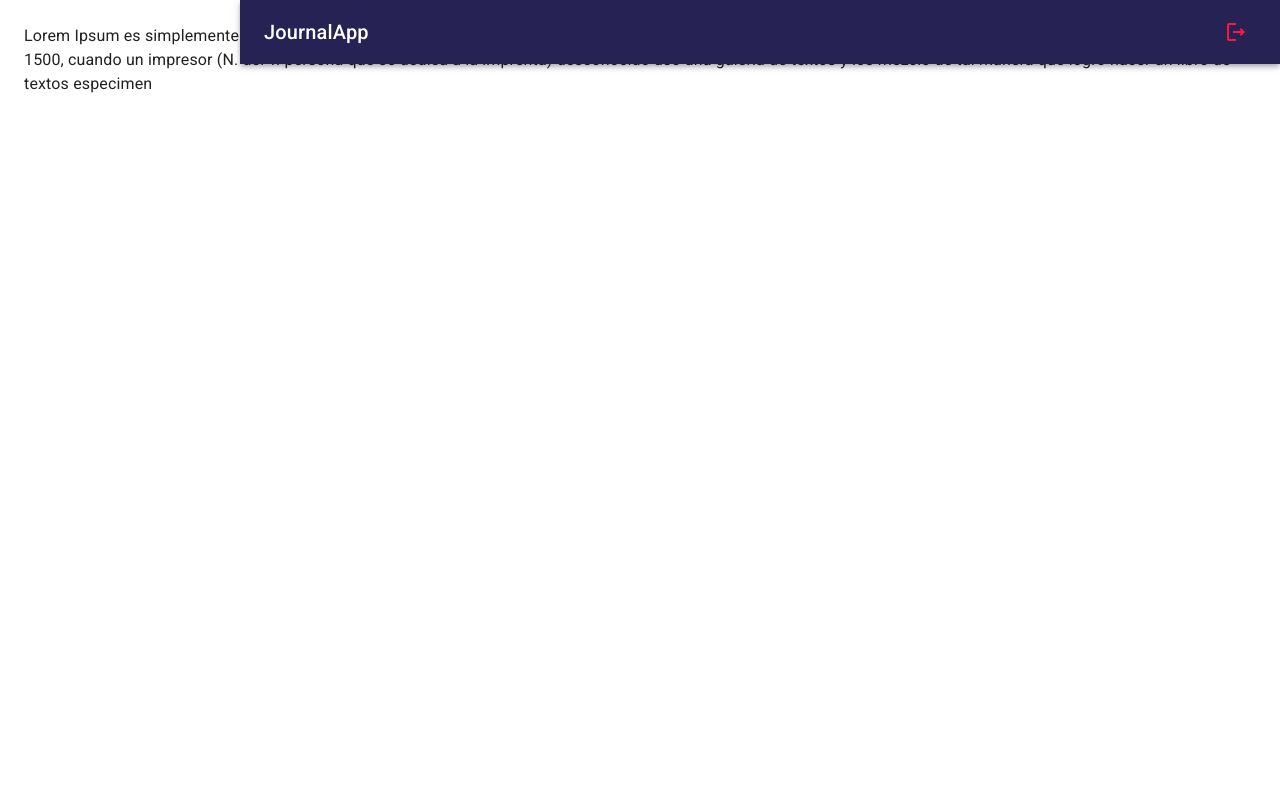
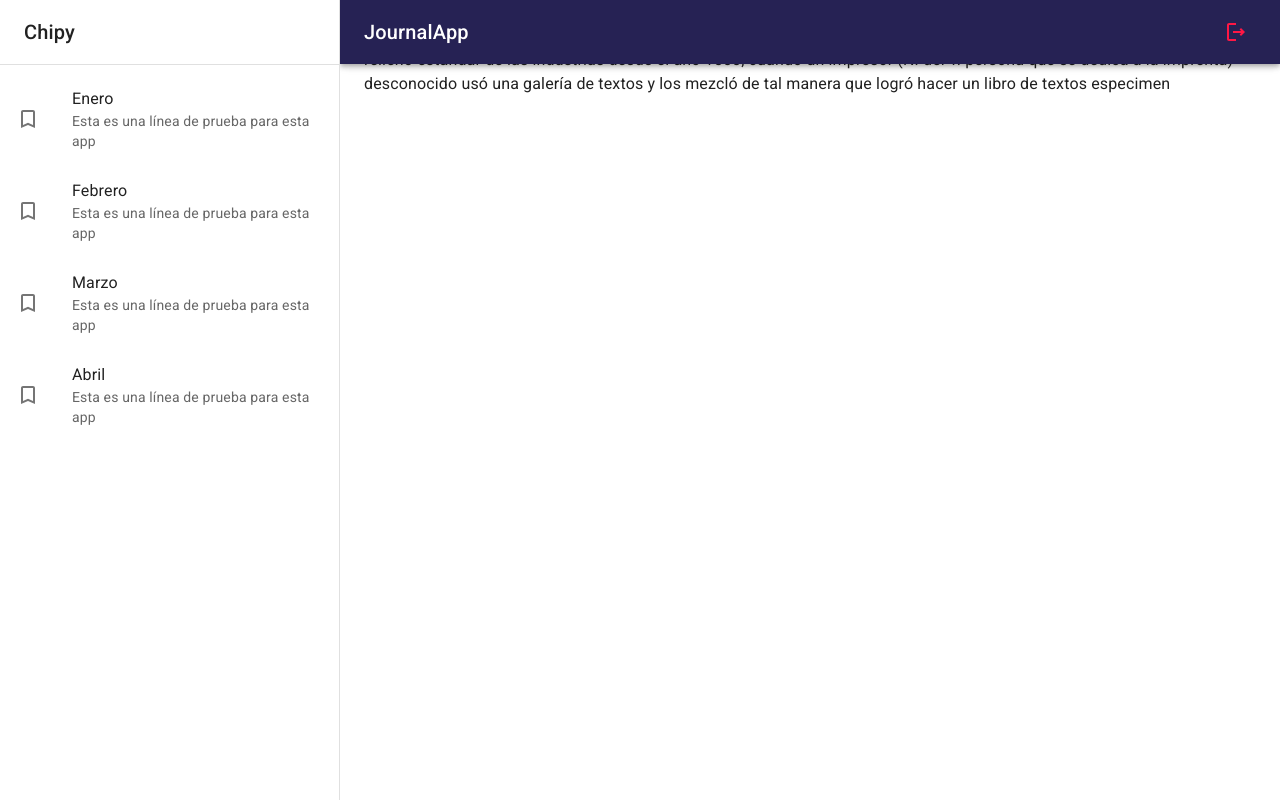
Before and after one commit to ssalgadoi/App-Journal-con-React, a React (Vite) app: page / in a window 1280 px wide. Built offline with nearby package versions, Linux system fonts and the light colour scheme.

Commit message:
Creo el SideBar

```diff
--- a/src/journal/components/NavBar.jsx
+++ b/src/journal/components/NavBar.jsx
@@ -1,4 +1,4 @@
-import { AppBar, Grid, IconButton, Toolbar, Typography, Box } from '@mui/material'
+import { AppBar,  IconButton, Toolbar, Typography, Box } from '@mui/material'
 import { LogoutOutlined, MenuOutlined } from '@mui/icons-material'
 
 export const Navbar = ({ drawerWidth = 240 }) => {
--- /dev/null
+++ b/src/journal/components/SideBar.jsx
@@ -0,0 +1,60 @@
+import { TurnedInNot } from '@mui/icons-material'
+import {
+    Box,
+    Drawer,
+    Typography,
+    Toolbar,
+    Divider,
+    List,
+    ListItem,
+    ListItemButton,
+    ListItemIcon,
+    ListItemText
+} from '@mui/material'
+
+export const SideBar = ({ drawerWidth }) => {
+    return (
+        <Box
+            component='nav'
+            sx={{ width: { sm: drawerWidth }, flexShrink: { sm: 0 } }}
+        >
+            <Drawer
+                variant='permanent'
+                open
+                sx={{
+                    display: { xs: 'block' },
+                    '& .MuiDrawer-paper': {
+                        boxSizing: 'border-box',
+                        width: drawerWidth
+                    }
+                }}
+            >
+                <Toolbar>
+                    <Typography variant='h6' noWrap component='div'>
+                        Chipy
+                    </Typography>
+                </Toolbar>
+                <Divider />
+
+                <List>
+                    {['Enero', 'Febrero', 'Marzo', 'Abril'].map((mes) => (
+                        <ListItem key={mes} disablePadding>
+                            <ListItemButton>
+                                {/* Icono separado */}
+                                <ListItemIcon>
+                                    <TurnedInNot />
+                                </ListItemIcon>
+
+                                {/* Texto principal y secundario */}
+                                <ListItemText
+                                    primary={mes}
+                                    secondary='Esta es una línea de prueba para esta app'
+                                />
+                            </ListItemButton>
+                        </ListItem>
+                    ))}
+                </List>
+            </Drawer>
+        </Box>
+    )
+}
--- a/src/journal/components/index.js
+++ b/src/journal/components/index.js
@@ -1,3 +1,2 @@
-
-
-export * from './NavBar';
+export * from './Navbar';
+export * from './SideBar'
--- a/src/journal/layout/JournalLayout.jsx
+++ b/src/journal/layout/JournalLayout.jsx
@@ -1,14 +1,15 @@
 import { Box } from '@mui/system'
-import { Navbar } from '../components'
+import { Navbar, SideBar } from '../components'
 
 
 
-const drawerWidth = 240;
+const drawerWidth = 340;
 
 export const JournalLayout = ({ children }) => {
     return (
         <Box sx={{ display: 'flex'}}>
             <Navbar drawerWidth={ drawerWidth }/>
+            <SideBar drawerWidth={ drawerWidth }/>
             <Box component='main' sx={{ flexGrow: 1, p: 3}}>
                 { children }
             </Box>
```
